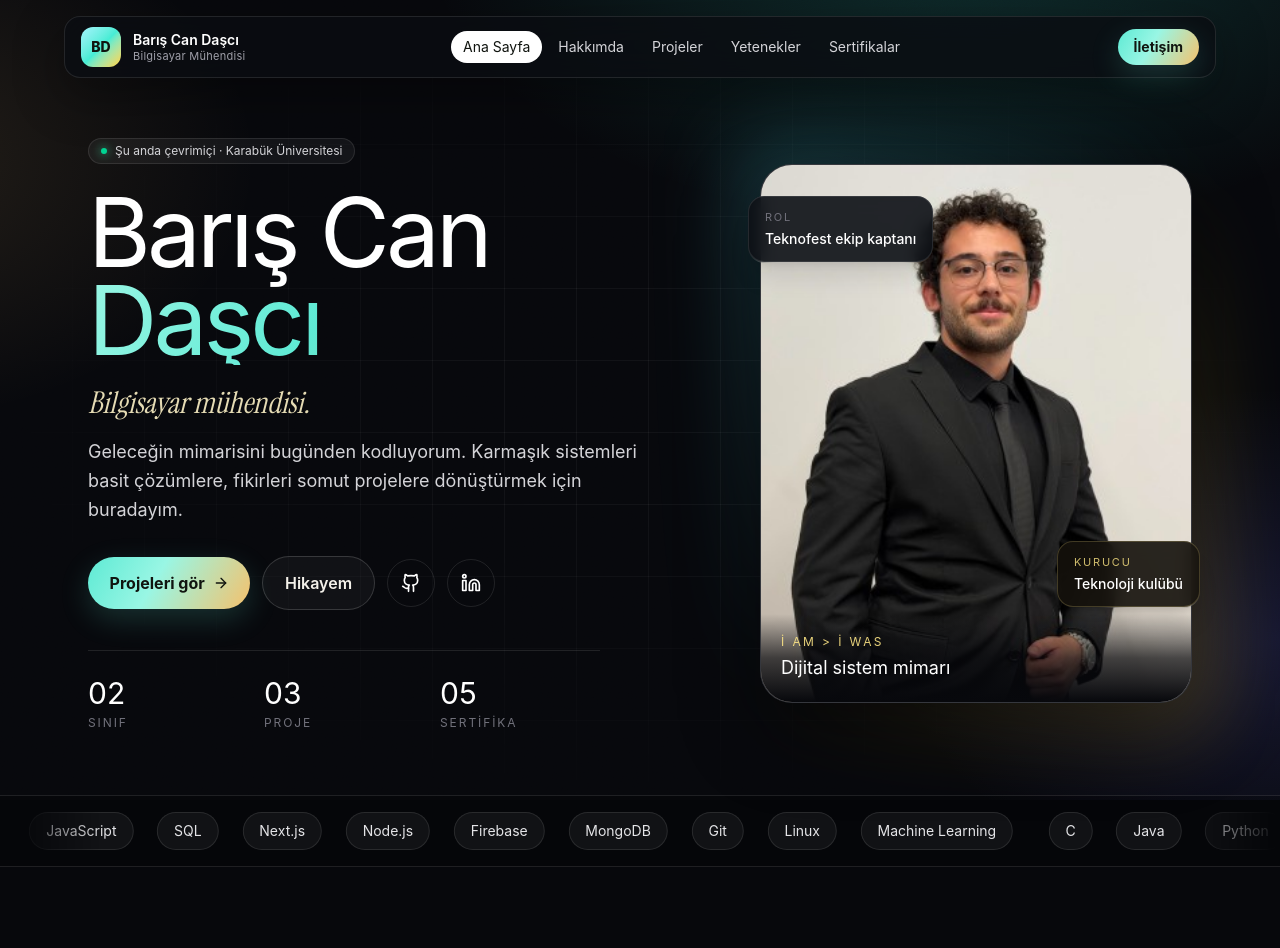
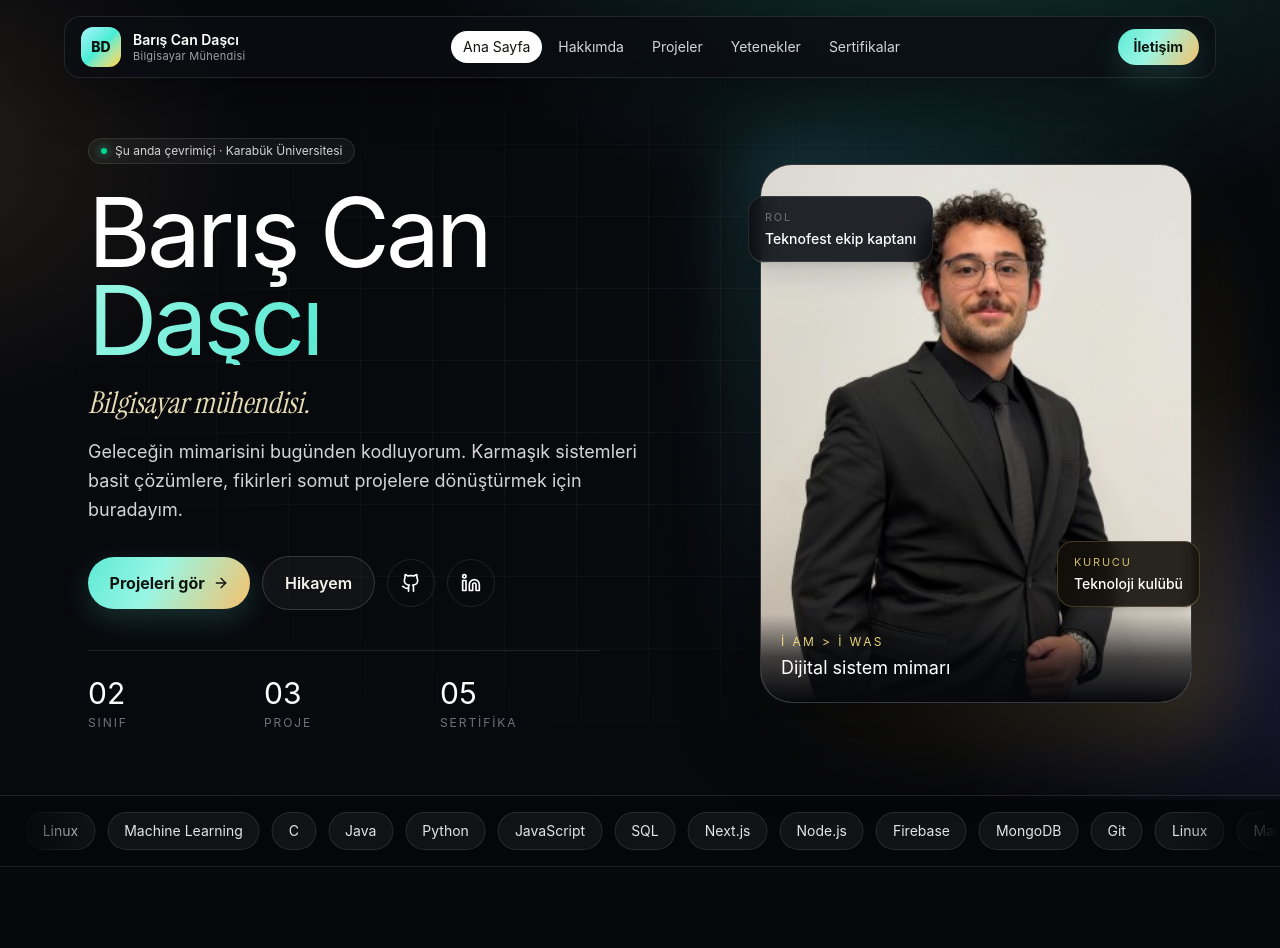
Before and after one commit to bariscandasci/baris-can-dasci-web, a Next.js app: page / in a window 1280 px wide. Shown: the top 948 px of the page. Built offline with nearby package versions, Linux system fonts and the light colour scheme.

Commit message:
fix: keep the skill ticker continuous on wide screens
Repeat the skill list so one loop is wider than the viewport, and the right side no longer goes blank while it scrolls.

Co-authored-by: Barış Can DAŞCI <bariscandasci1@gmail.com>

```diff
--- a/app/globals.css
+++ b/app/globals.css
@@ -26,7 +26,7 @@
 
 @keyframes marquee {
   from { transform: translateX(0); }
-  to { transform: translateX(-100%); }
+  to { transform: translateX(-50%); }
 }
 
 @keyframes rise {
@@ -91,20 +91,16 @@ h1, h2, h3, h4 {
 }
 
 .marquee {
-  display: flex;
   overflow: hidden;
   mask-image: linear-gradient(90deg, transparent, #000 8%, #000 92%, transparent);
 }
 
 .marquee-track {
   display: flex;
-  flex-shrink: 0;
+  width: max-content;
   align-items: center;
-  justify-content: space-evenly;
   gap: 0.75rem;
-  min-width: 100%;
-  padding-right: 0.75rem;
-  animation: marquee 32s linear infinite;
+  animation: marquee 48s linear infinite;
 }
 
 .marquee:hover .marquee-track {
--- a/app/page.tsx
+++ b/app/page.tsx
@@ -174,18 +174,18 @@ export default function Home() {
 
       <section className="border-y border-white/10 bg-black/20 py-4">
         <div className="marquee">
-          {[0, 1].map((copy) => (
-            <div key={copy} className="marquee-track" aria-hidden={copy === 1}>
-              {skills.map((skill) => (
+          <div className="marquee-track">
+            {Array.from({ length: 12 }, () => skills)
+              .flat()
+              .map((skill, index) => (
                 <span
-                  key={`${copy}-${skill}`}
+                  key={`${skill}-${index}`}
                   className="shrink-0 rounded-full border border-white/10 bg-white/5 px-4 py-2 text-sm whitespace-nowrap text-zinc-200"
                 >
                   {skill}
                 </span>
               ))}
-            </div>
-          ))}
+          </div>
         </div>
       </section>
 
```
